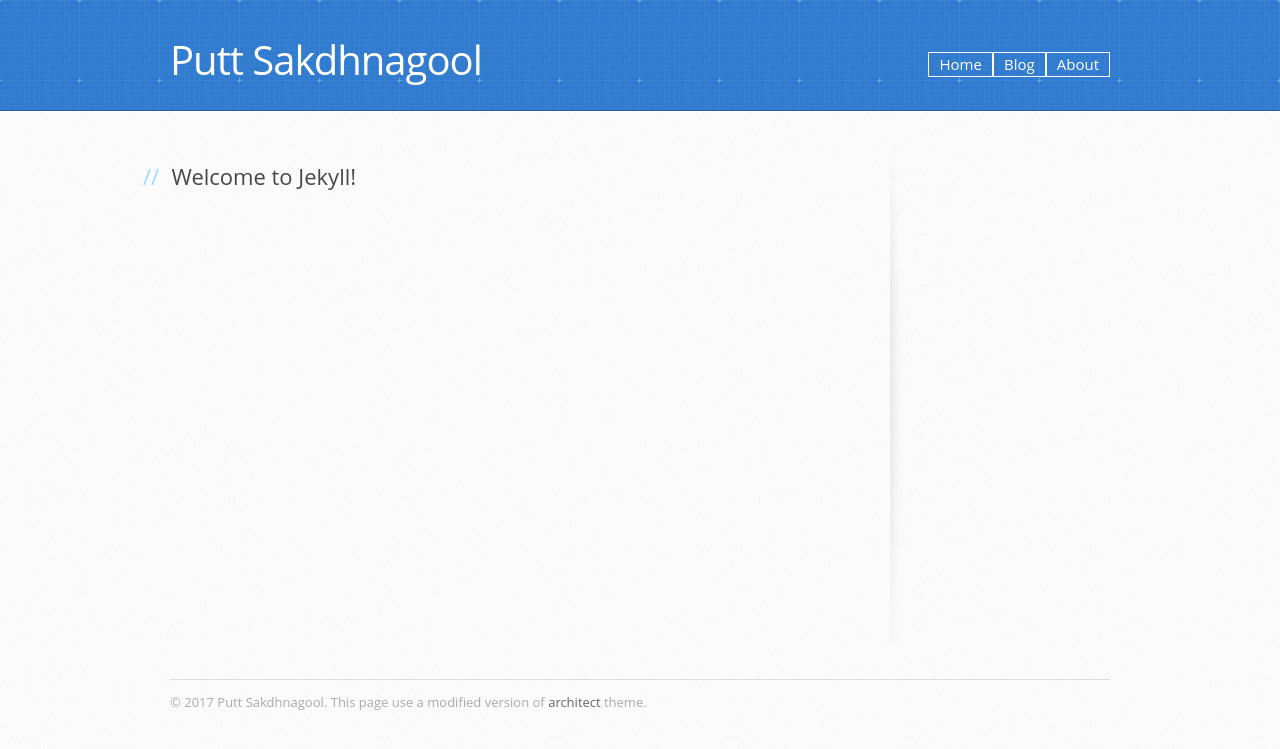
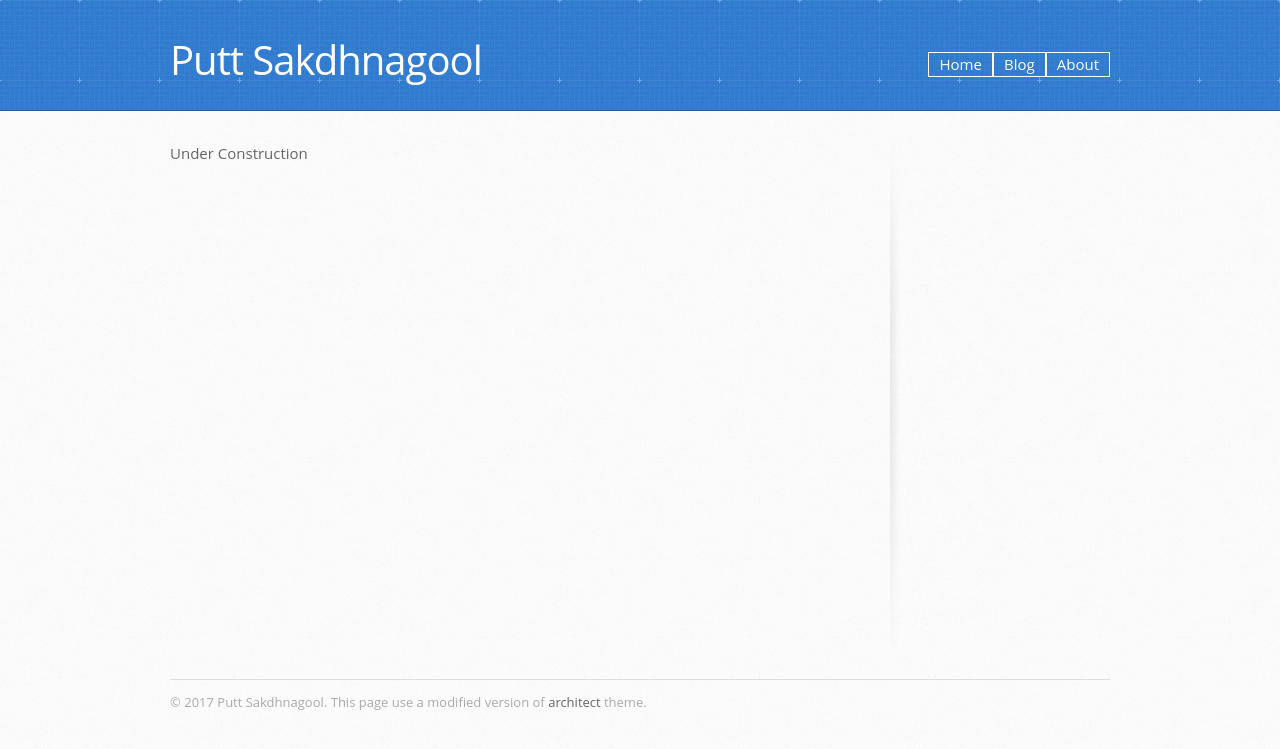
Before and after one commit to puttsk/puttsk.github.io, a Jekyll site: the page built from blog.html, in a window 1280 px wide. Shown: the top 749 px of the page. Built offline with Jekyll 4.4.1, drawn with Linux system fonts in a browser that asks for light colours; the repository's description, which GitHub fills in, is left out.

Commit message:
update blog

```diff
--- a/blog.html
+++ b/blog.html
@@ -4,8 +4,10 @@ permalink: blog
 layout: blog
 ---
 
+Under Construction
+
 {% for post in site.posts %}
 
-<h2> {{post.title}} </h2>
+<!--h2> {{post.title}} </h2-->
 
 {% endfor %}
```
